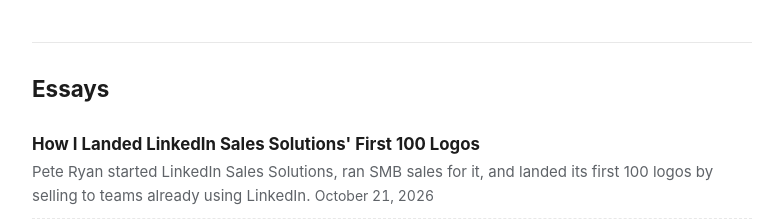
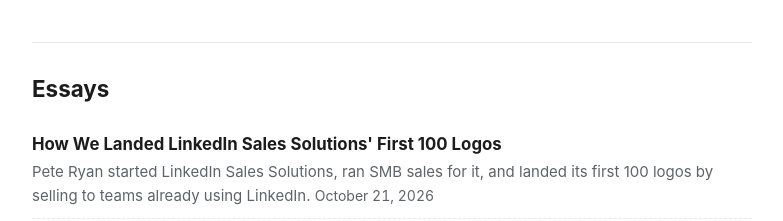
Before and after one commit to heypeteryan/heypeteryan.com, a plain HTML site: page index.html in a window 1280 px wide. Shown: the part 983-1204 px from the top of the page, without its empty margins (248-1031 px from the left). Drawn offline with Linux system fonts and the light colour scheme.

Commit message:
Update essay title on homepage

```diff
--- a/index.html
+++ b/index.html
@@ -289,7 +289,7 @@
 <section id="essays">
 <h2>Essays</h2>
 <ul class="essays">
-<li><a href="essays/linkedin-first-100-logos/"><h3>How I Landed LinkedIn Sales Solutions&#x27; First 100 Logos</h3></a><p>Pete Ryan started LinkedIn Sales Solutions, ran SMB sales for it, and landed its first 100 logos by selling to teams already using LinkedIn. <span class="when">October 21, 2026</span></p></li>
+<li><a href="essays/linkedin-first-100-logos/"><h3>How We Landed LinkedIn Sales Solutions&#x27; First 100 Logos</h3></a><p>Pete Ryan started LinkedIn Sales Solutions, ran SMB sales for it, and landed its first 100 logos by selling to teams already using LinkedIn. <span class="when">October 21, 2026</span></p></li>
 </ul>
 </section>
 <section id="experience">
```
